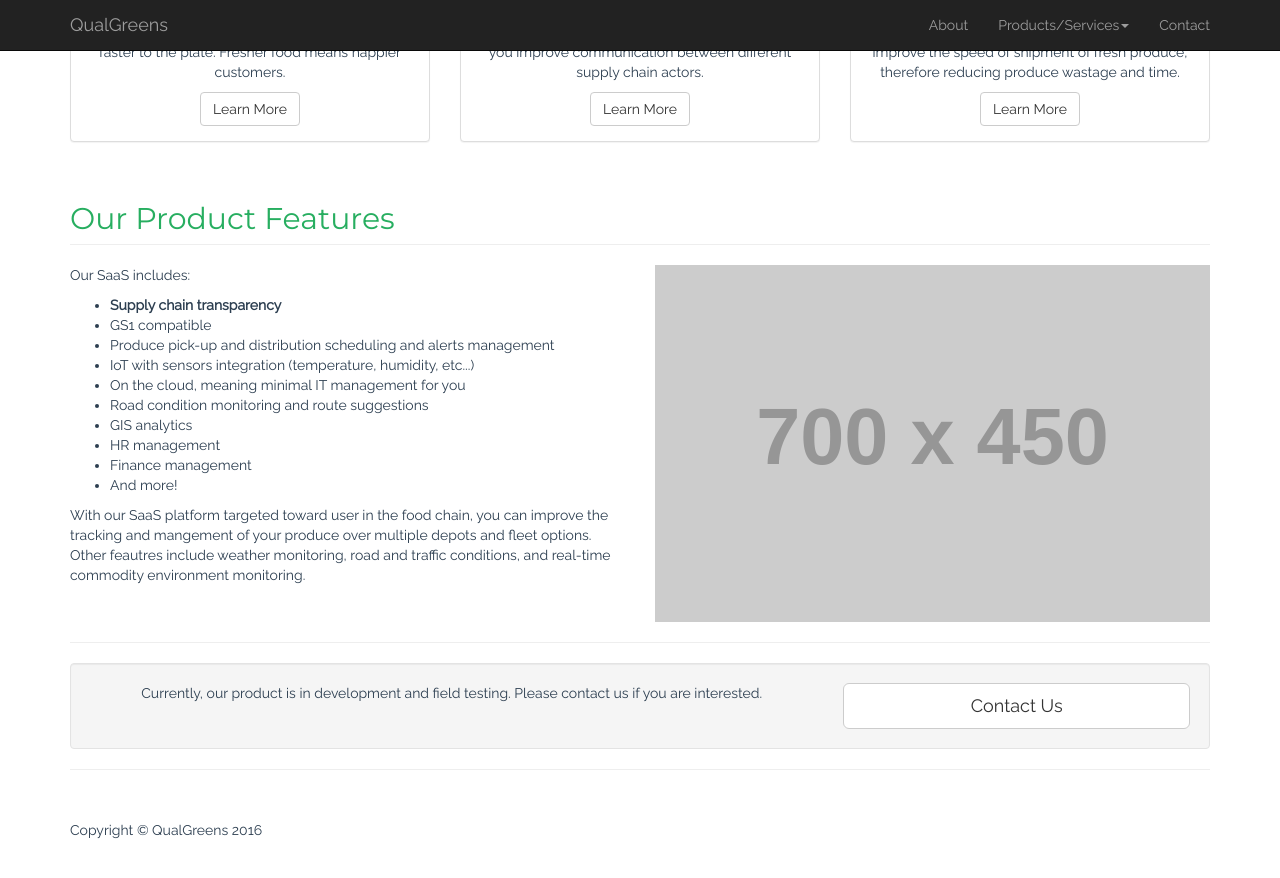
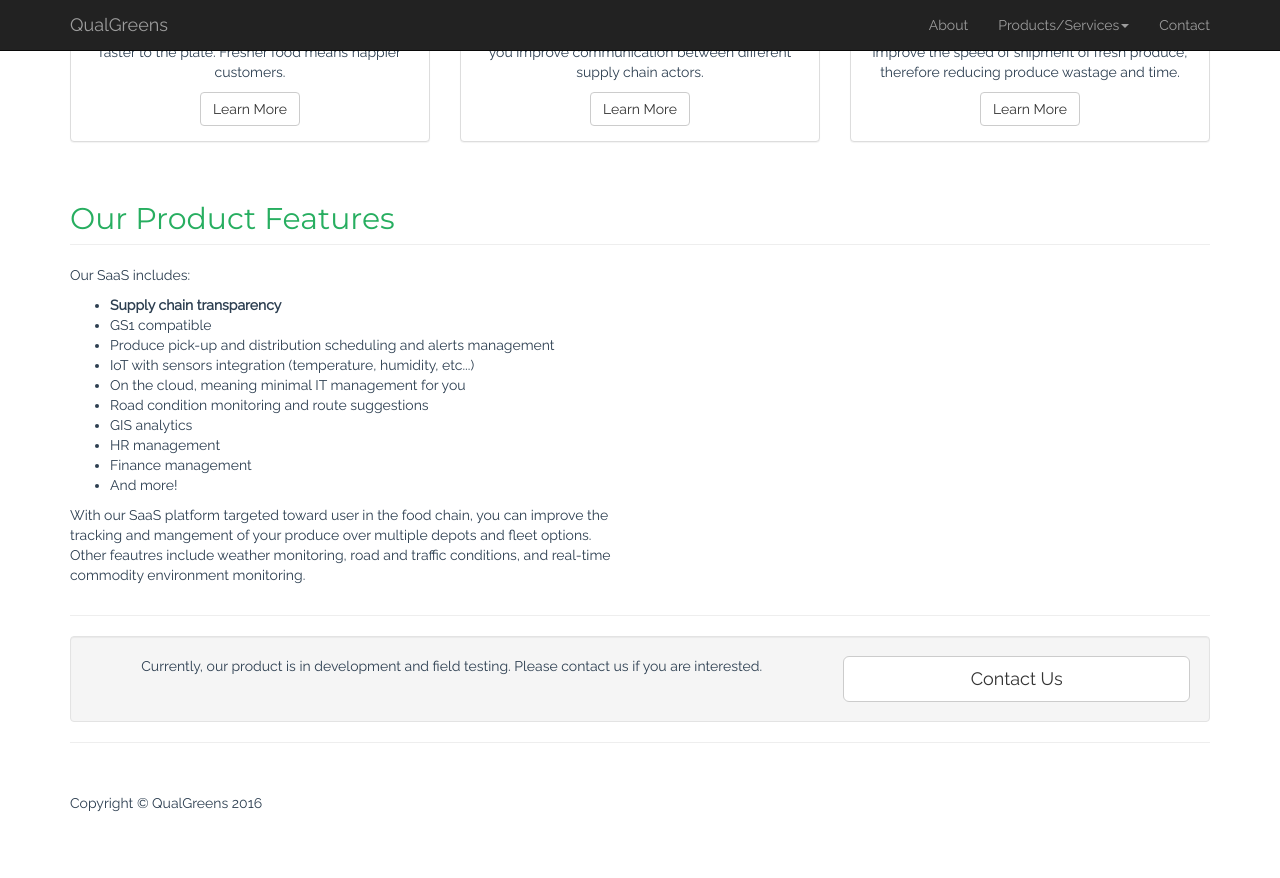
Before and after one commit to QualGreens/qualgreens.github.io, a Jekyll site: the page built from index.html, in a window 1280 px wide and 900 px high, scrolled down 599 px. Shown: the top 878 px of the window. Built offline with Jekyll 4.4.1, drawn with Linux system fonts in a browser that asks for light colours.

Commit message:
updated. removed blank image

```diff
--- a/index.html
+++ b/index.html
@@ -120,9 +120,9 @@
                 </ul>
                 <p>With our SaaS platform targeted toward user in the food chain, you can improve the tracking and mangement of your produce over multiple depots and fleet options. Other feautres include weather monitoring, road and traffic conditions, and real-time commodity environment monitoring.</p>
             </div>
-            <div class="col-md-6">
+            <!-- <div class="col-md-6">
                 <img class="img-responsive" src="http://placehold.it/700x450" alt="">
-            </div>
+            </div> -->
         </div>
         <!-- /.row -->
 
@@ -174,7 +174,7 @@
                     <p>Currently, our product is in development and field testing. Please contact us if you are interested.</p>
                 </div>
                 <div class="col-md-4">
-                    <a class="btn btn-lg btn-default btn-block" href="#">Contact Us</a>
+                    <a class="btn btn-lg btn-default btn-block" href="mailto:team@qualgreens.com">Contact Us</a>
                 </div>
             </div>
         </div>
```
Also changed, not shown: 1 other file.
